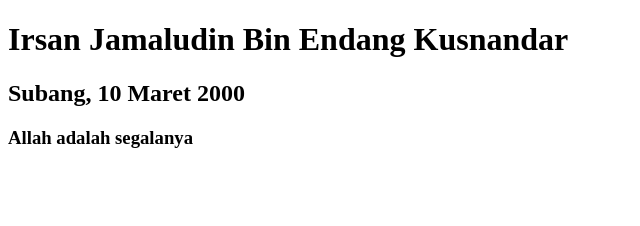
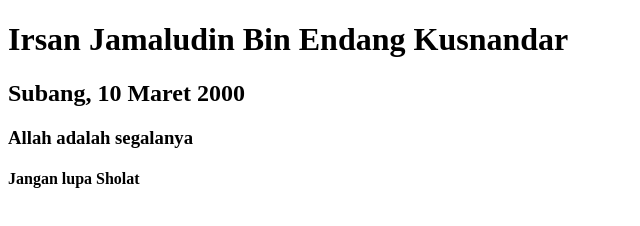
Before and after one commit to IrsanJam/Rebase, a plain HTML site: page index.html in a window 1280 px wide. Shown: the whole page, without its empty margins (0-640 px from the left). Drawn offline with Linux system fonts and the light colour scheme.

Commit message:
Jangan Lupa Sholat

```diff
--- a/index.html
+++ b/index.html
@@ -10,5 +10,6 @@
     <h1>Irsan Jamaludin Bin Endang Kusnandar</h1>
     <h2>Subang, 10 Maret 2000</h2>
     <h3>Allah adalah segalanya</h3>
+    <h4>Jangan lupa Sholat</h4>
   </body>
 </html>
```
